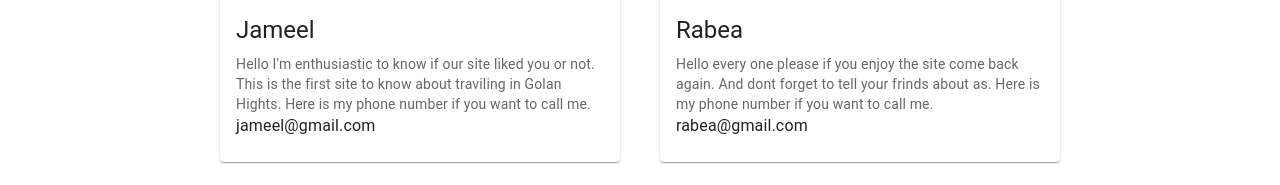
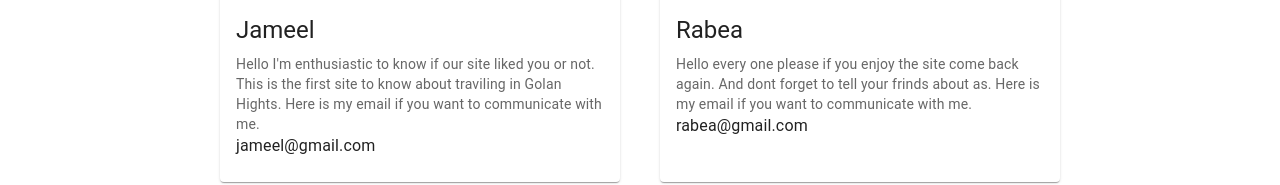
Before and after one commit to Rabmah/web-project, a React (Create React App) app: page /Site in a window 1280 px wide. Shown: the part 2593-2778 px from the top of the page. Built offline with nearby package versions, Linux system fonts and the light colour scheme; no server answers; sample sign-in values are in the browser's storage.

Commit message:
some changeing words

```diff
--- a/src/components/Site/MenuCard.js
+++ b/src/components/Site/MenuCard.js
@@ -6,14 +6,14 @@ const partners = [
         photo: process.env.PUBLIC_URL + "/assets/photo1.jpg",
         title: "Jameel",
         body: ["Hello I'm enthusiastic to know if our site liked you or not.", "This is the first site to know about traviling in Golan Hights.",
-            "Here is my phone number if you want to call me."],
+            "Here is my email if you want to communicate with me."],
         mail: "jameel@gmail.com"
     },
     {
         photo: process.env.PUBLIC_URL + "/assets/photo2.jpg",
         title: "Rabea",
         body: ["Hello every one please if you enjoy the site come back again.", "And dont forget to tell your frinds about as.",
-            "Here is my phone number if you want to call me."],
+            "Here is my email if you want to communicate with me."],
         mail: "rabea@gmail.com"
     },
 ];
```
Also changed, not shown: src/App2.js (deleted, +0 -23 lines).
